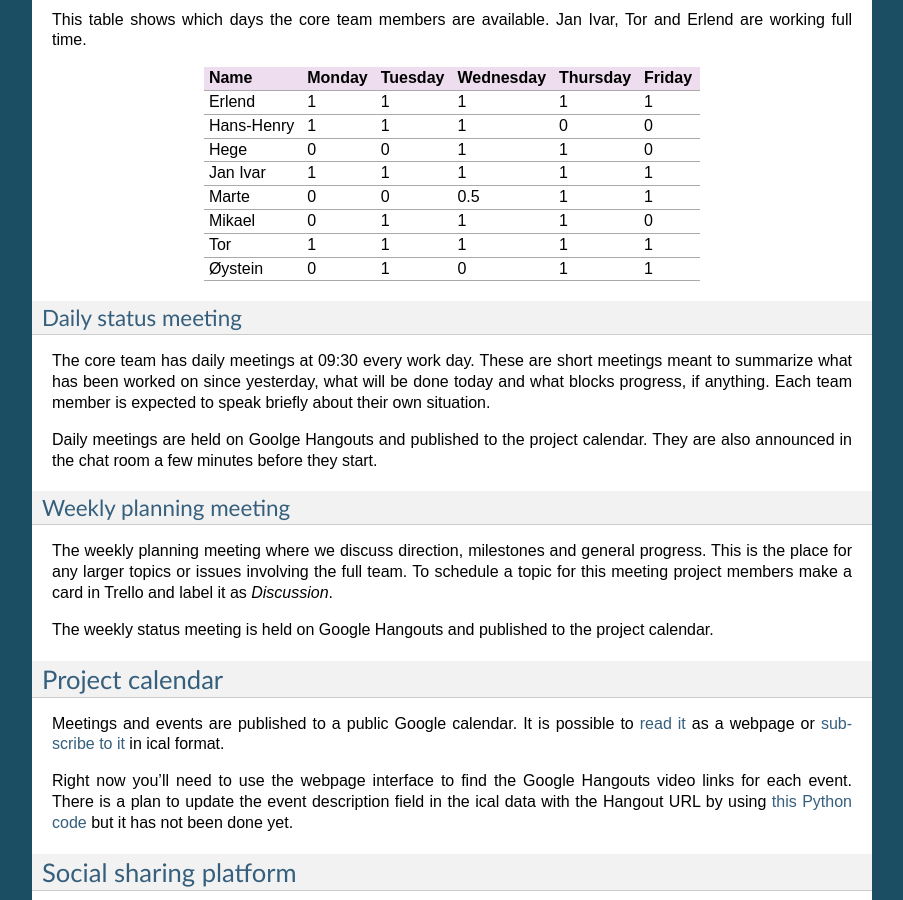
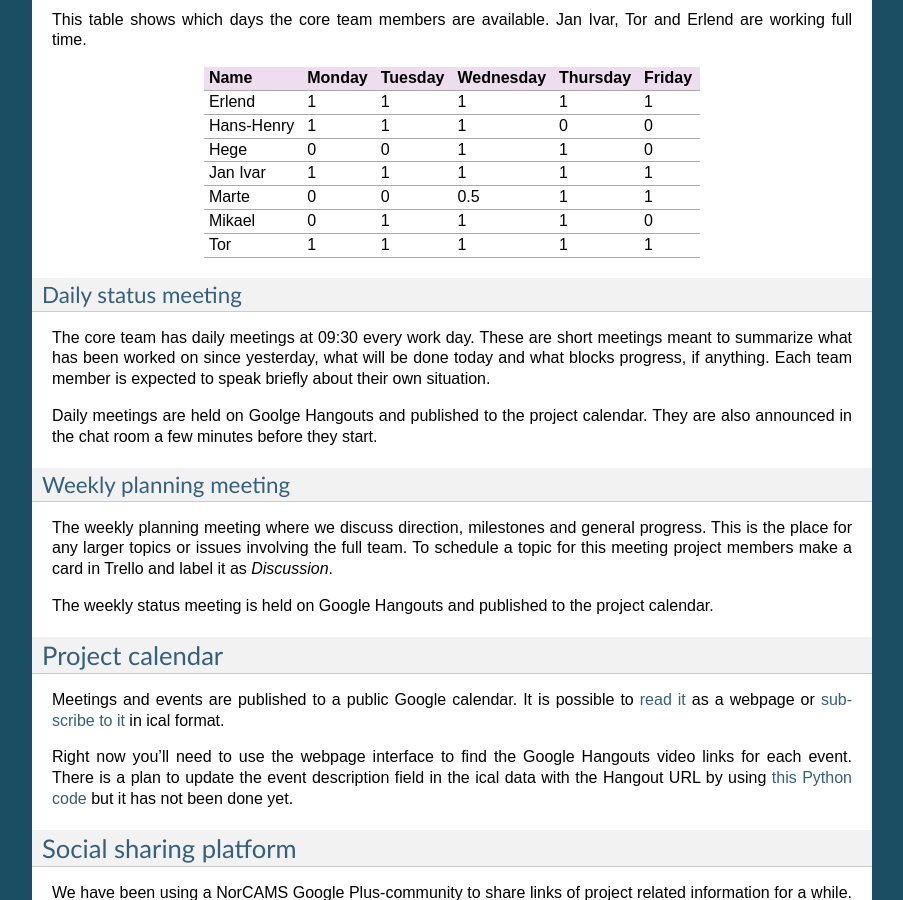
Before and after one commit to norcams/iaas, a Sphinx documentation site: the page built from docs/project/tracking.rst, in a window 1280 px wide and 900 px high, scrolled down 941 px. Shown: the whole window, without its empty margins (198-1101 px from the left). Built offline with Sphinx 7.4.7, drawn with Linux system fonts in a browser that asks for light colours.

Commit message:
Adjust schedule

```diff
--- a/docs/project/tracking.rst
+++ b/docs/project/tracking.rst
@@ -54,7 +54,7 @@ Jan Ivar      1            1            1            1            1
 Marte         0            0            0.5          1            1
 Mikael        0            1            1            1            0
 Tor           1            1            1            1            1
-Øystein       0            1            0            1            1
+
 ============ ============ ============ ============ ============ ============
 
 Daily status meeting
```
